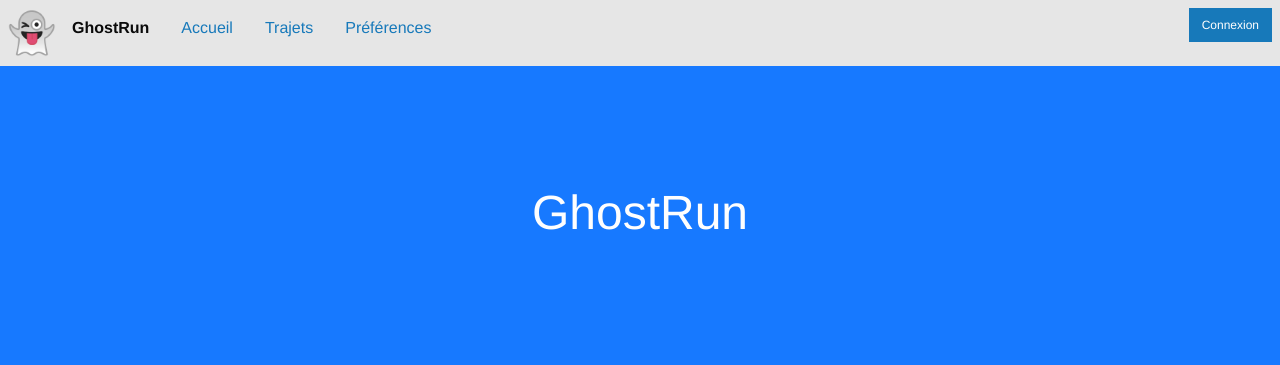
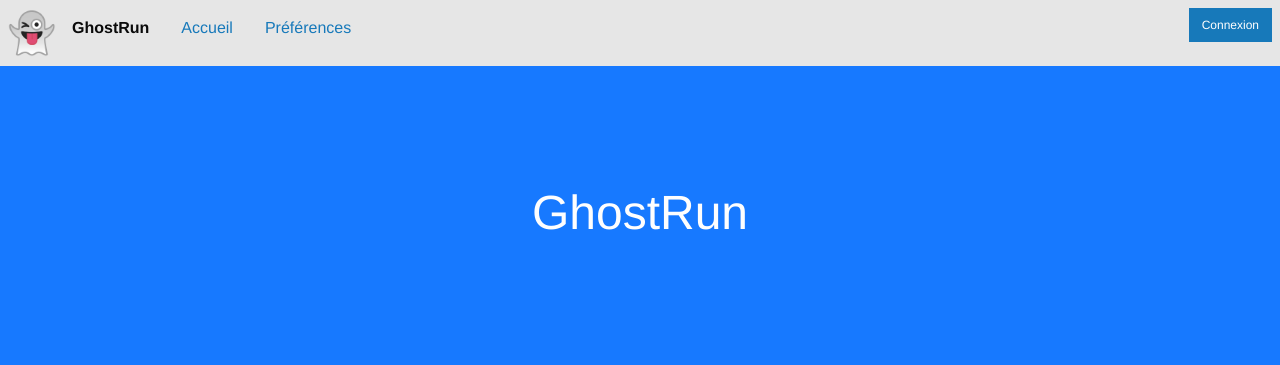
Before and after one commit to PRO3600-Developpement-Informatique/GhostRun, a Django app: page / in a window 1280 px wide. Shown: the top 365 px of the page. Run offline with Django 3.2, Linux system fonts and the light colour scheme; some libraries are stand-ins or nearby versions.

Commit message:
Suppression du lien vers la vue my_trips

```diff
--- a/GhostRunWeb/front/templates/base.html
+++ b/GhostRunWeb/front/templates/base.html
@@ -25,7 +25,6 @@
                 <li class="logo"><img src="{% static "logo.png" %}" alt="Logo"> </li>
                 <li class="menu-text">GhostRun</li>
                 <li><a href="{% url "profile-home" %}">Accueil</a></li>
-                <li><a href="{% url "my-trips" %}">Trajets</a></li>
                 <li><a href="{% url "my-settings" %}">Préférences</a></li>
             </ul>
         </div>
```
